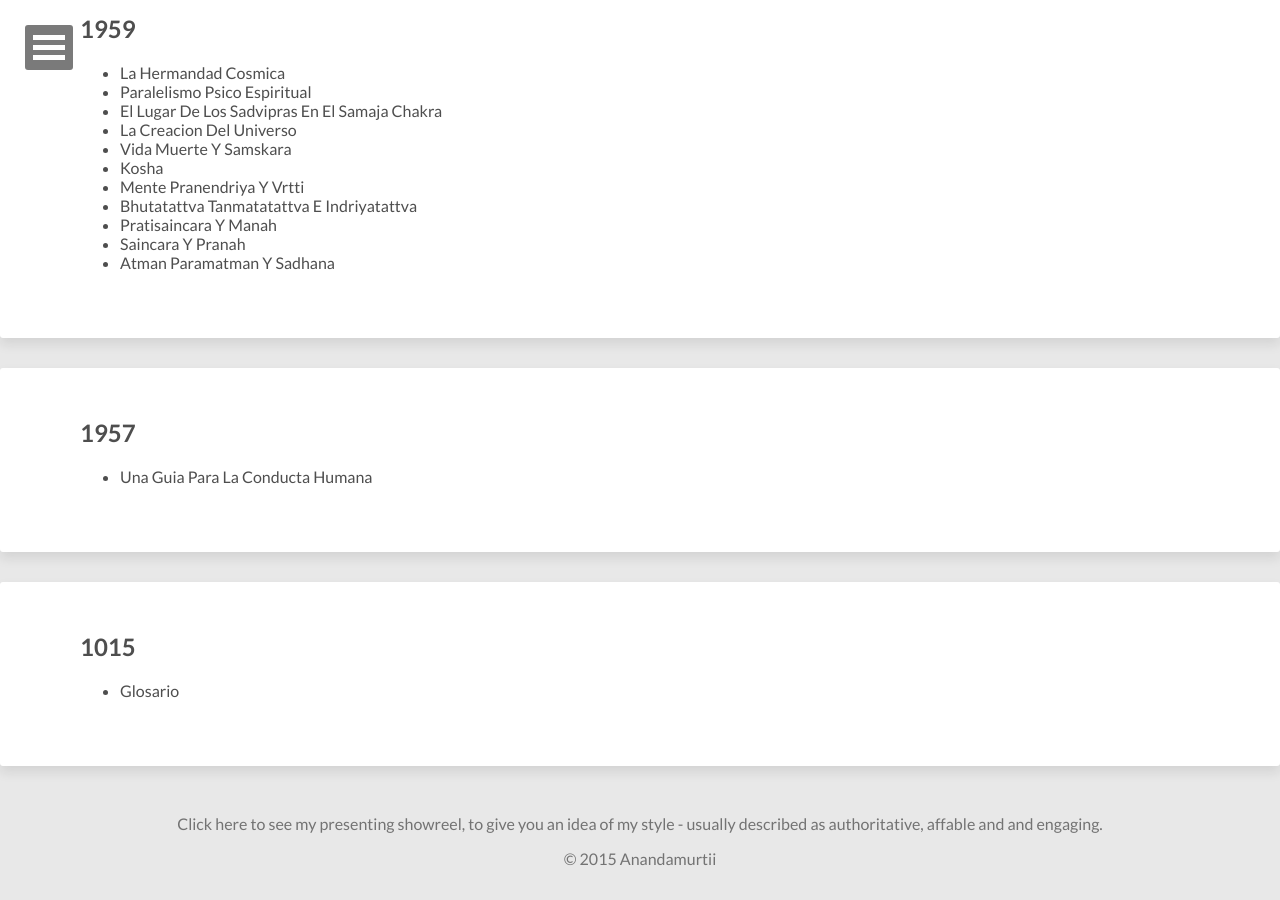
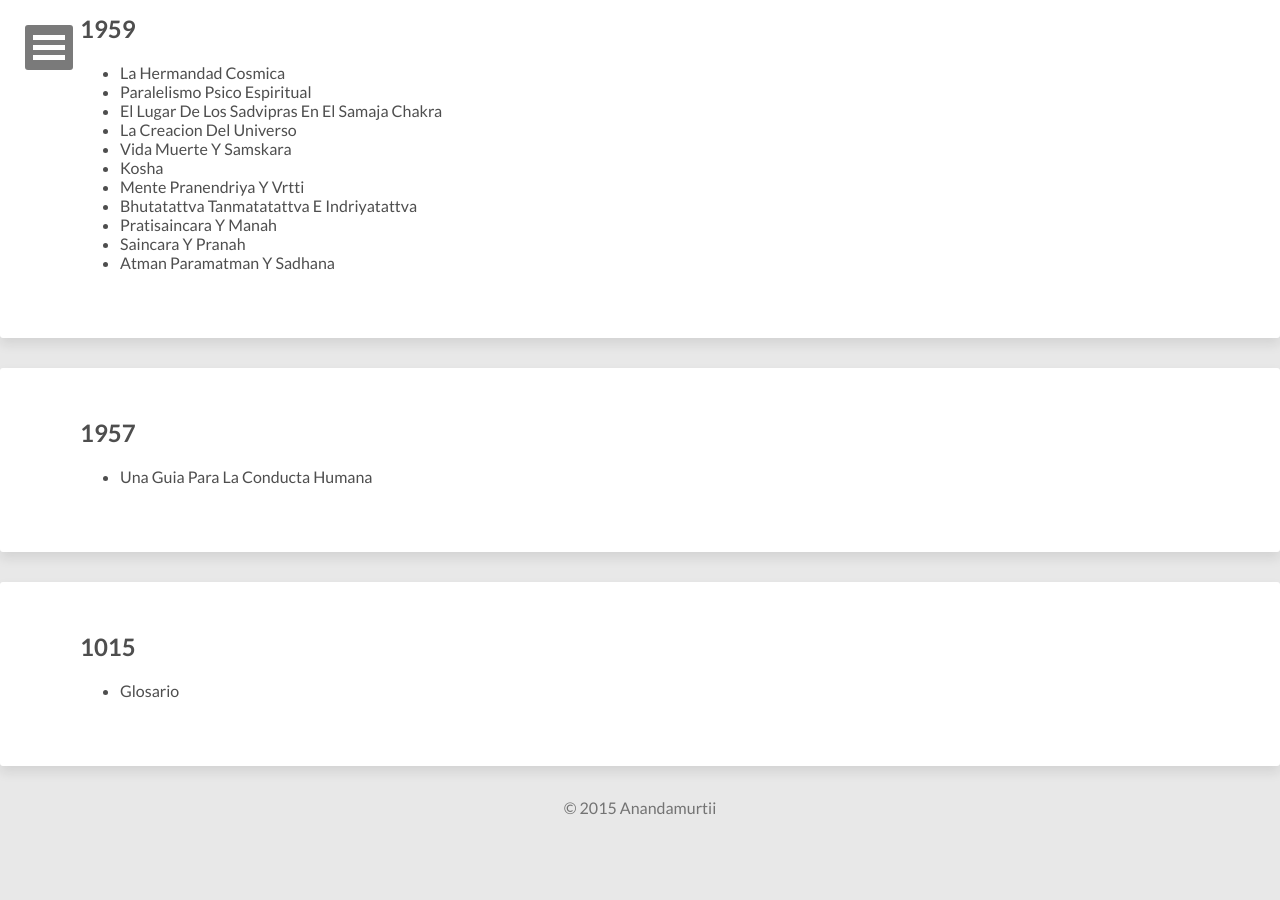
Before and after one commit to anandamurtiidiscursos/anandamurtiidiscursos.github.io, a Jekyll site: the page built from posts/index.html, in a window 1280 px wide and 900 px high, scrolled down 1539 px. Built offline with Jekyll 4.4.1, drawn with Linux system fonts in a browser that asks for light colours; nearby versions of some CDN libraries; after the commit the page ends 2388 px from its top, so only the background shows below that.

Commit message:
Updated post-index.html

```diff
--- a/_layouts/post-index.html
+++ b/_layouts/post-index.html
@@ -33,18 +33,8 @@
 
 <div class="footer-wrapper">
   <footer role="contentinfo">
-<p><a href="javascript:;" onClick="document.getElementById('popupVid').style.display='';">Click here</a> to see my presenting showreel, to give you an idea of my style - usually described as authoritative, affable and and engaging.</p>
 
-<!-- popup and contents -->
-<div id="popupVid" style="position:absolute;left:0px;top:87px;width:500px;background-color:#D05F27;height:auto;display:none;z-index:200;">
 
-  <iframe width="500" height="315" src="http://anandamurtiidiscursos.hol.es/Videos/1250239_425626237558067_671113656_n.mp4" frameborder="0" allowfullscreen></iframe>
-
-  <br /><br />
-  <a href="javascript:;" onClick="document.getElementById('popupVid').style.display='none';">
-  close
-  </a>
-</div><!--end of popupVid -->
 
     {% include footer.html %}
   </footer>
```
